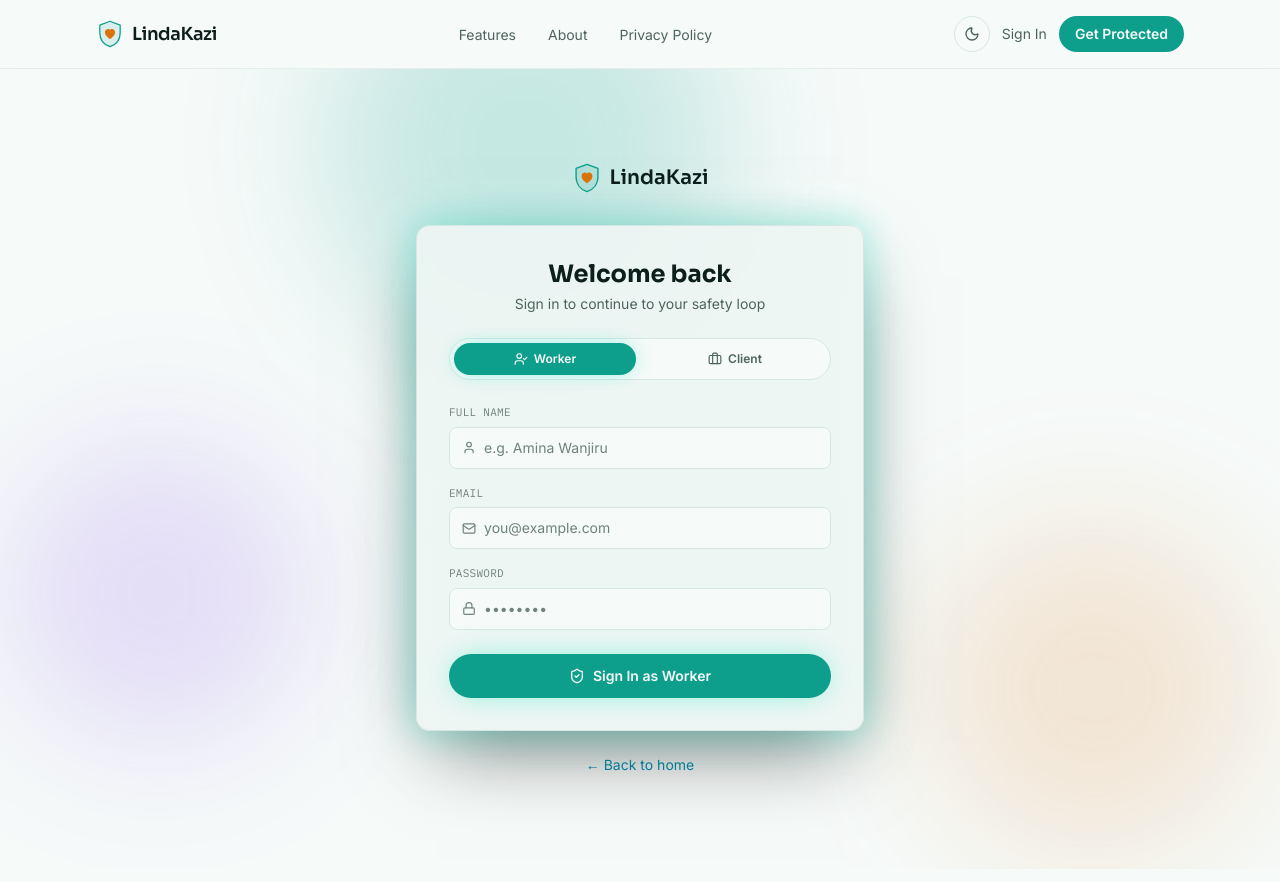
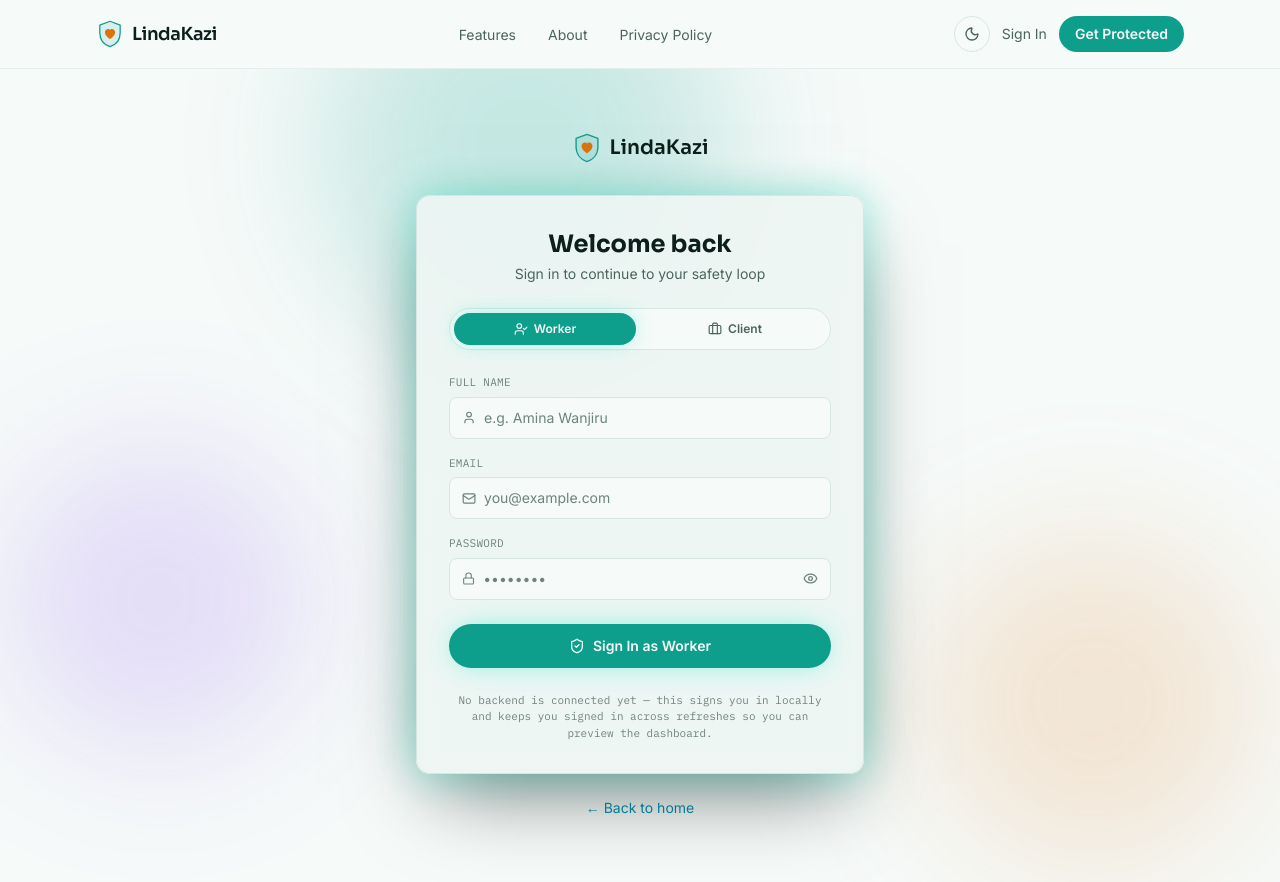
Before and after one commit to Gathoni-K/lindaKazi, a React (Vite) app in the folder frontend/lindakazi/: page /login in a window 1280 px wide. Built offline with nearby package versions, Linux system fonts and the light colour scheme.

Commit message:
fixed the login page-adds show/hide password + role-based redirect

```diff
--- a/frontend/lindakazi/src/pages/Login.tsx
+++ b/frontend/lindakazi/src/pages/Login.tsx
@@ -1,7 +1,7 @@
 import { useState } from "react";
 import type { FormEvent } from "react";
 import { Link, useNavigate } from "react-router-dom";
-import { ShieldCheck, Briefcase, UserCheck, Mail, Lock, User } from "lucide-react";
+import { ShieldCheck, Briefcase, UserCheck, Mail, Lock, User, Eye, EyeOff } from "lucide-react";
 import Logo from "../components/Logo";
 import Reveal from "../components/Reveal";
 import { useAuth } from "../context/AuthContext";
@@ -12,6 +12,7 @@ export default function Login() {
   const [name, setName] = useState("");
   const [email, setEmail] = useState("");
   const [password, setPassword] = useState("");
+  const [showPassword, setShowPassword] = useState(false);
   const { login } = useAuth();
   const navigate = useNavigate();
 
@@ -19,7 +20,7 @@ export default function Login() {
     e.preventDefault();
     if (!name.trim() || !email.trim() || !password.trim()) return;
     login({ name: name.trim(), email: email.trim(), role });
-    navigate("/");
+    navigate(role === "worker" ? "/dashboard" : "/");
   };
 
   return (
@@ -111,13 +112,21 @@ export default function Login() {
               <span className="flex items-center gap-2 rounded-lg border border-line bg-ink px-3 py-2.5 transition-colors focus-within:border-teal/60">
                 <Lock size={15} className="text-mist-dim" />
                 <input
-                  type="password"
+                  type={showPassword ? "text" : "password"}
                   value={password}
                   onChange={(e) => setPassword(e.target.value)}
                   placeholder="••••••••"
                   className="w-full bg-transparent text-sm text-paper placeholder:text-mist-dim focus:outline-none"
                   required
                 />
+                <button
+                  type="button"
+                  onClick={() => setShowPassword((v) => !v)}
+                  aria-label={showPassword ? "Hide password" : "Show password"}
+                  className="text-mist-dim transition-colors hover:text-teal"
+                >
+                  {showPassword ? <EyeOff size={15} /> : <Eye size={15} />}
+                </button>
               </span>
             </label>
 
@@ -129,7 +138,12 @@ export default function Login() {
               Sign In as {role === "worker" ? "Worker" : "Client"}
             </button>
           </form>
-         </div>
+
+          <p className="mt-6 text-center font-mono text-[11px] text-mist-dim">
+            No backend is connected yet — this signs you in locally and keeps
+            you signed in across refreshes so you can preview the dashboard.
+          </p>
+        </div>
 
         <p className="mt-6 text-center text-sm text-mist">
           <Link to="/" className="text-teal-soft hover:text-teal">
```
